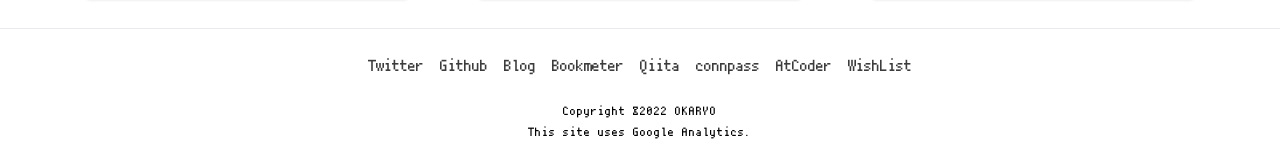
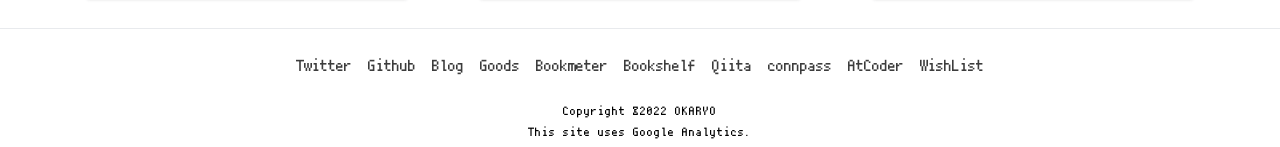
Before and after one commit to okaryo/PortfolioTSX, a React (Vite) app: page / in a window 1280 px wide. Shown: the part 3315-3462 px from the top of the page. Built offline with nearby package versions, Linux system fonts and the light colour scheme.

Commit message:
[modify] footer to add new links

```diff
--- a/src/constants/FooterNavigationItems.ts
+++ b/src/constants/FooterNavigationItems.ts
@@ -12,8 +12,16 @@ export const FooterNavigationItems = [
     link: 'https://blog.okaryo.io'
   },
   {
+    name: 'Goods',
+    link: 'https://suzuri.jp/okaryo'
+  },
+  {
     name: 'Bookmeter',
     link: 'https://bookmeter.com/users/739784'
+  },
+  {
+    name: 'Bookshelf',
+    link: 'https://book.okaryo.io'
   },
   {
     name: 'Qiita',
```
